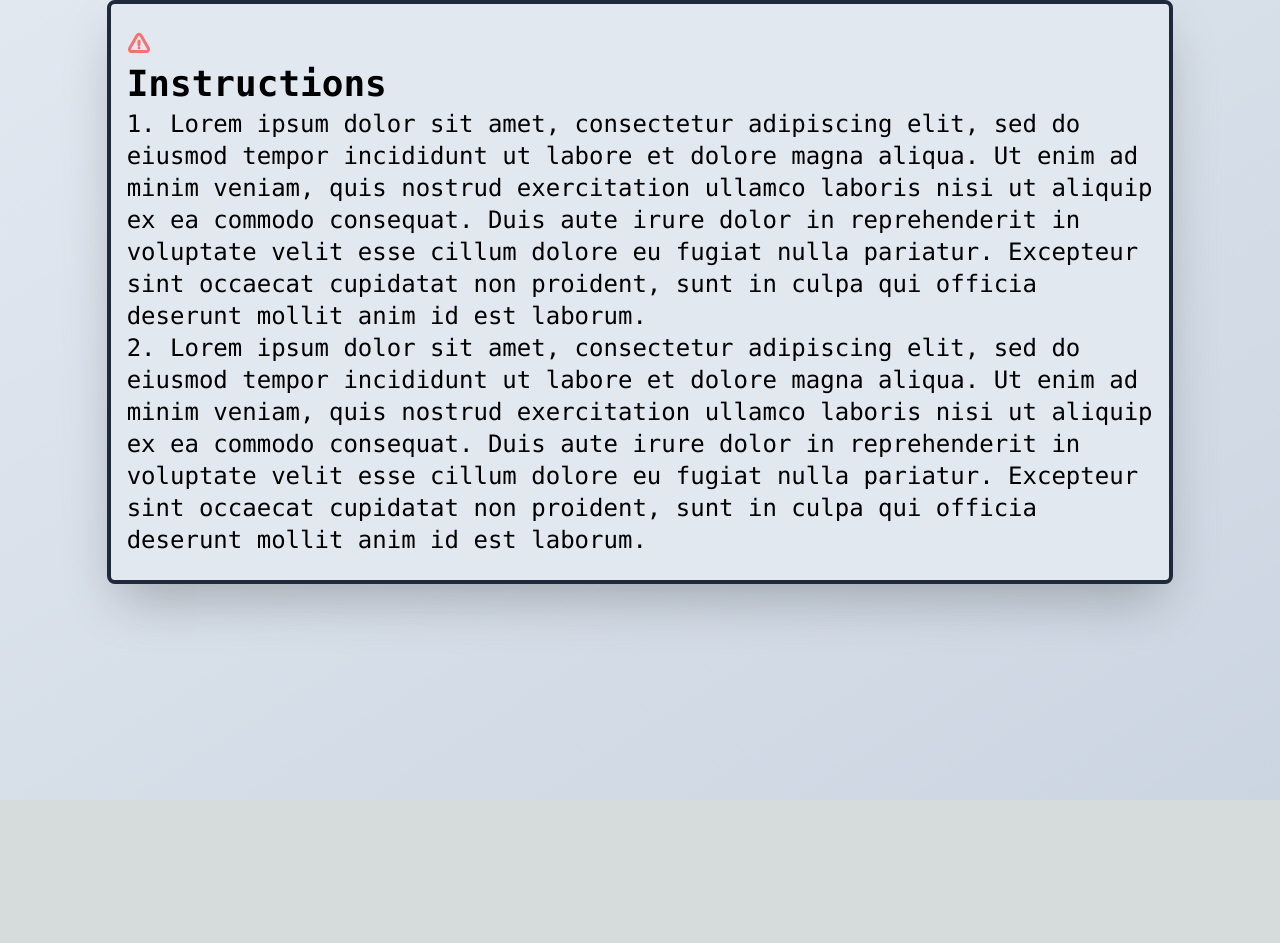
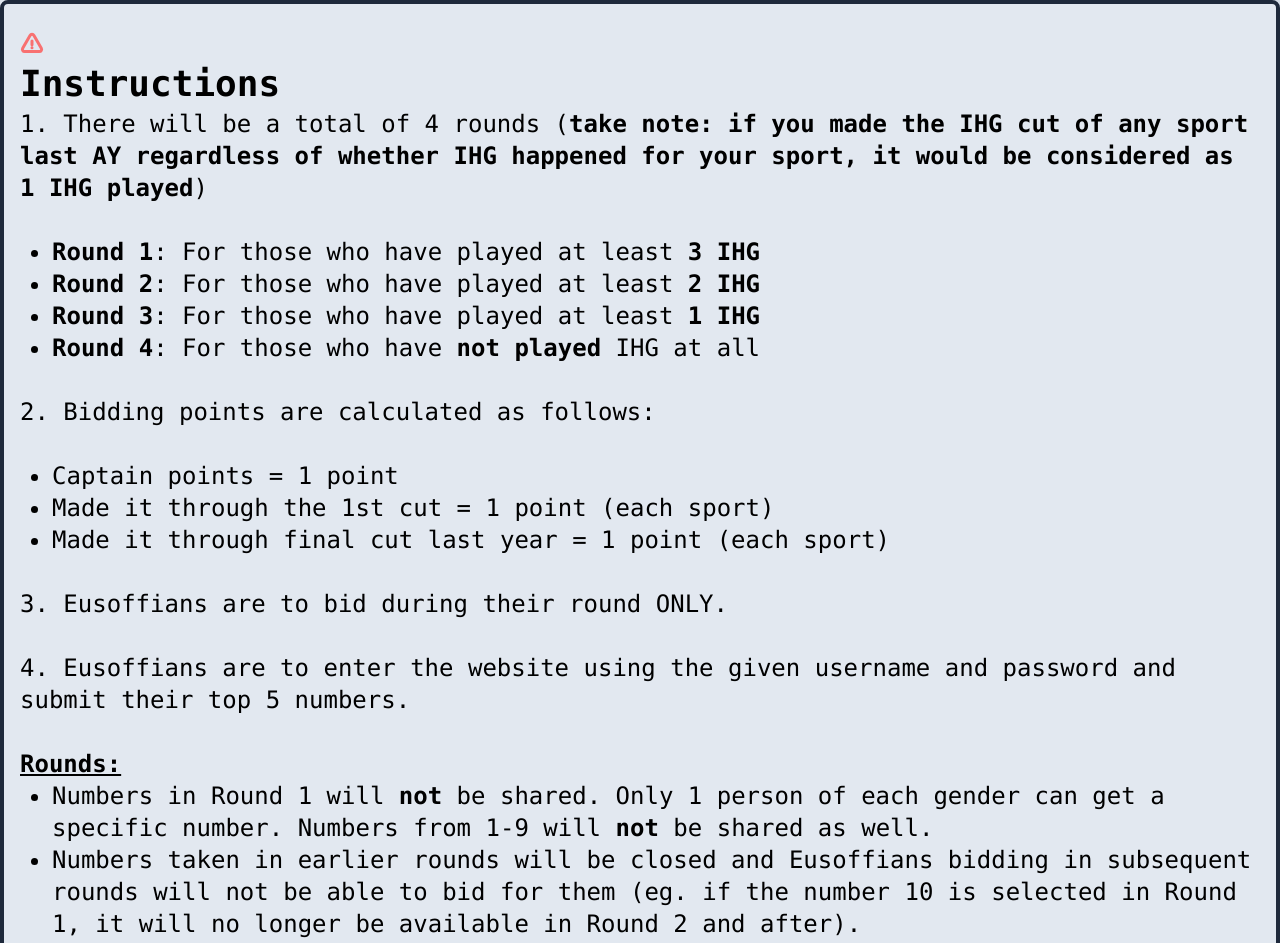
Before and after one commit to eusoff-hackers/eusoff-website-23-24, a Next.js app: page /instructions in a window 1280 px wide. Shown: the top 943 px of the page. Before the commit the page ends 800 px from the top, so only its background shows below. Built offline with nearby package versions, Linux system fonts and the light colour scheme.

Commit message:
Added instructions and RWD for mobile devices

```diff
--- a/src/app/instructions/page.tsx
+++ b/src/app/instructions/page.tsx
@@ -1,24 +1,100 @@
 import Image from 'next/image'
 import type { NextPage } from 'next'
-import RootLayout from './layout'
+import RootLayout from '../layout'
 
 const InstructionsPage = () => {
   return (
-    <main className="bg-gradient-to-tl from-slate-300 to-slate-200 h-screen w-screen">
-      <article className="bg-slate-200 shadow-2xl m-auto w-5/6 py-5 rounded-lg p-2 border-4 border-slate-800">
-      <svg xmlns="http://www.w3.org/2000/svg" fill="none" viewBox="0 0 24 24" strokeWidth={3} stroke="currentColor" className="w-6 h-6 stroke-red-400 m-2">
-        <path strokeLinecap="round" strokeLinejoin="round" d="M12 9v3.75m-9.303 3.376c-.866 1.5.217 3.374 1.948 3.374h14.71c1.73 0 2.813-1.874 1.948-3.374L13.949 3.378c-.866-1.5-3.032-1.5-3.898 0L2.697 16.126zM12 15.75h.007v.008H12v-.008z" />
-      </svg>
+    <main className="bg-gradient-to-tl from-slate-300 to-slate-200 h-full">
+      <article className="bg-slate-200 shadow-2xl m-auto w-full py-5 rounded-lg p-2 border-4 border-slate-800">
 
-        <h1 className="text-black text-4xl font-black px-2 font-mono inline">
+        <svg xmlns="http://www.w3.org/2000/svg" fill="none" viewBox="0 0 24 24" strokeWidth={3} stroke="currentColor" className="w-6 h-6 stroke-red-400 m-2">
+          <path strokeLinecap="round" strokeLinejoin="round" d="M12 9v3.75m-9.303 3.376c-.866 1.5.217 3.374 1.948 3.374h14.71c1.73 0 2.813-1.874 1.948-3.374L13.949 3.378c-.866-1.5-3.032-1.5-3.898 0L2.697 16.126zM12 15.75h.007v.008H12v-.008z" />
+        </svg>
+        <h1 className="text-black md:text-4xl text-2xl font-black px-2 font-mono inline">
           Instructions
         </h1>
-        <ol className="text-black text-2xl px-2 py-1 font-mono">
-          <li>1. Lorem ipsum dolor sit amet, consectetur adipiscing elit, sed do eiusmod tempor incididunt ut labore et dolore magna aliqua. Ut enim ad minim veniam, quis nostrud exercitation ullamco laboris nisi ut aliquip ex ea commodo consequat.
-            Duis aute irure dolor in reprehenderit in voluptate velit esse cillum dolore eu fugiat nulla pariatur. Excepteur sint occaecat cupidatat non proident, sunt in culpa qui officia deserunt mollit anim id est laborum. </li>
-          <li>2. Lorem ipsum dolor sit amet, consectetur adipiscing elit, sed do eiusmod tempor incididunt ut labore et dolore magna aliqua. Ut enim ad minim veniam, quis nostrud exercitation ullamco laboris nisi ut aliquip ex ea commodo consequat. Duis aute irure dolor in reprehenderit in voluptate velit esse cillum dolore eu fugiat nulla pariatur. Excepteur sint occaecat cupidatat non proident,
-            sunt in culpa qui officia deserunt mollit anim id est laborum.</li>
-        </ol>
+
+
+        <div className="text-black md:text-2xl text-base px-2 py-1 font-mono leading-normal">
+          1. There will be a total of 4 rounds (<strong>take note: if you made the IHG cut of any sport last AY regardless of whether IHG happened for your sport, it would be considered as 1 IHG played</strong>)
+
+          <ol className="list-outside list-disc ml-8">
+          <br />
+            <li><strong>Round 1</strong>: For those who have played at least <strong>3 IHG </strong></li>
+
+            <li><strong>Round 2</strong>: For those who have played at least <strong>2 IHG</strong> </li>
+
+            <li><strong>Round 3</strong>: For those who have played at least <strong>1 IHG</strong> </li>
+
+            <li><strong>Round 4</strong>: For those who have <strong>not played</strong> IHG at all </li>
+          </ol>
+          <br />
+          2. Bidding points are calculated as follows:
+          <ol className="list-outside list-disc ml-8">
+          <br />
+            <li>Captain points = 1 point</li>
+
+            <li>Made it through the 1st cut = 1 point (each sport)</li>
+
+            <li>Made it through final cut last year = 1 point (each sport)</li>
+          </ol>
+          <br />
+          <p>3. Eusoffians are to bid during their round ONLY. </p>
+          <br />
+
+          <p>4. Eusoffians are to enter the website using the given username and password and submit their top 5 numbers.</p>
+          <br />
+
+          <ul className="underline font-bold ">Rounds:</ul>
+          <ul className="list-outside list-disc ml-8">
+
+            <li>Numbers in Round 1 will <strong>not</strong> be shared. Only 1 person of each gender can get a specific number. Numbers from 1-9 will <strong>not</strong> be shared as well. </li>
+
+            <li>Numbers taken in earlier rounds will be closed and Eusoffians bidding in subsequent rounds will not be able to bid for them (eg. if the number 10 is selected in Round 1, it will no longer be available in Round 2 and after).</li>
+
+            <li>Eusoffians who bid after Round 1 will have to share numbers if more than 1 person bids for the same number. Numbers can be shared by up to 3 people per gender. </li>
+
+            <li>If numbers in Round 4 are insufficient, numbers in Round 3 will be made available for bidding and shared (the aforementioned limit on sharing still applies).</li>
+          </ul>
+          <br />
+
+
+          <ul className="underline font-bold">Bidding:</ul>
+          <ol className="list-outside list-disc ml-8">
+            <li>The most recent bid submission before the round closes will be considered final</li>
+
+            <li>Allocation of numbers is <strong>not</strong> based on a first come first serve basis. Numbers will be allocated after each round based on your ranking of the numbers and if you have points/senior priority.</li>
+
+            <li>You will be able to see the number of people who are bidding for each number, as well as the number's availability</li>
+
+            <li>For each sport, you will be able to see the numbers bidded for by the rest of the people in the team (each person is identified only through their room number due to PDPA)</li>
+
+            <li>In the event that Eusoffians with the same bidding points bid for the same number, priority will be given to senior Eusoffians. If not, the top choice number will be given to a random person in the conflicting group. (If Tom, Jerry, and Moose put "20" as their top choice, the senior will get the number. But if all are of equal seniority the system will randomly select one of the 3 persons. The others will be given their next highest choices if possible) </li>
+
+            <li>There will be no sharing of numbers in the team sports below</li>
+
+
+            <ol className = "indent-4 list-outside ml-4">
+                <li>a. Basketball (Male, Female) </li>
+
+                <li>b. Floorball (Male, Female) </li>
+
+                <li>c. Frisbee (Mixed) </li>
+
+                <li>d. Handball (Male, Female) </li>
+
+                <li>e. Soccer (Male, Female) </li>
+
+                <li>f. Softball (Mixed) </li>
+
+                <li>g. Touch Rugby (Male, Female) </li>
+
+                <li>h. Volleyball (Male, Female) </li>
+            </ol>
+          </ol>
+        </div>
+
+
       </article>
     </main>
   )
--- a/src/app/profile/page.tsx
+++ b/src/app/profile/page.tsx
@@ -1,6 +1,6 @@
 import Image from 'next/image'
 import type { NextPage } from 'next'
-import RootLayout from './layout'
+import RootLayout from '../layout'
 
 interface user_data {
   userData: {
@@ -17,23 +17,30 @@ const ProfilePage: NextPage<user_data> = ({userData}) => {
   }
 
   return (
-    <main className="bg-gradient-to-tl from-slate-200 to-slate-300 h-screen w-screen">
+    <main className="bg-gradient-to-tl from-slate-200 to-slate-300 min-h-screen w-full">
       <div className="bg-gradient-to-r  from-cyan-500 to-blue-500 text-4xl text-zinc-950
                        font-mono  text-center m-0 p-2 font-bold uppercase hover:shadow-2xl">
         Profile
       </div>
-      <div className="bg-slate-200 mt-10 w-1/2 shadow-2xl text-3xl font-mono rounded-lg object-center  text-center
+      <div className="bg-slate-200 mt-10 md:w-3/5 w-5/6 shadow-2xl text-3xl font-mono rounded-lg object-center  text-center
                       sm  m-auto py-20 border-0 border-slate-900">
         <img className="border-dashed w-48 h-48 bg-center rounded-lg border-4 border-indigo-950 m-auto hover:shadow-2xl"
         src="https://cdn.pixabay.com/photo/2015/10/05/22/37/blank-profile-picture-973460_1280.png" />
         <h1 className="text-black">
           logged in as <br /> <b>{userData.name}</b>
         </h1>
-        <br>
-        </br>
-        <h2 className="text-green-500 font-bold hover:text-green-600" > <b className="font-light">Points</b> <br /> {userData.points}</h2>
         <br />
-        <h2 className="text-orange-500 font-bold hover:text-orange-600"><b className="font-light">Bids</b> <br />{userData.bids} </h2>
+        <h2 className="text-green-500 font-bold hover:text-green-600" >
+          <b className="font-light">Points</b>
+          <br />
+          {userData.points}
+        </h2>
+        <br />
+        <h2 className="text-orange-500 font-bold hover:text-orange-600">
+          <b className="font-light">Bids</b>
+          <br />
+          {userData.bids}
+        </h2>
       </div>
     </main>
   )
```
